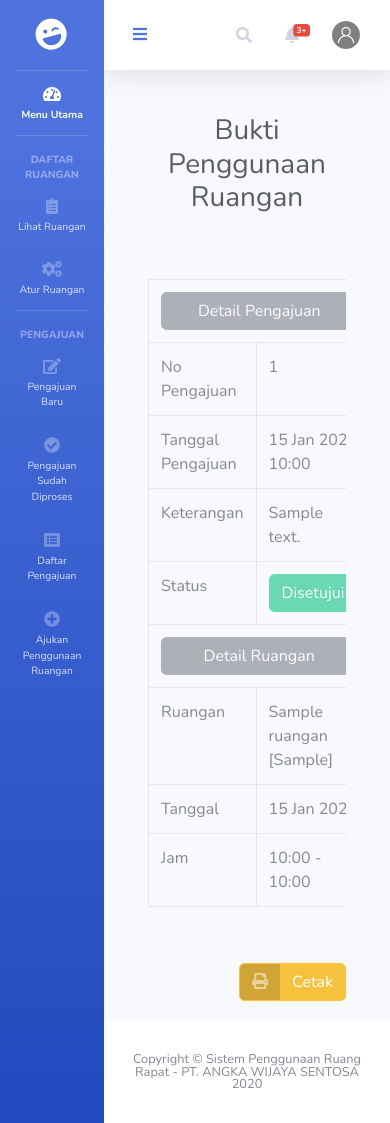
After one commit to aditbeta/sipenru, a PHP site: page /bukti_pengajuan.php?id_penggunaan=1 in a window 390 px wide. The commit adds this page. Run offline with PHP 8.4, Linux system fonts and the light colour scheme; the visitor is signed in with stand-in values (Sample User, id 1); tables that the repository leaves empty hold one stand-in row (values such as "Sample post").

Commit message:
Add Bukti Penggunaan Ruangan

```diff
--- /dev/null
+++ b/bukti_pengajuan.php
@@ -0,0 +1,113 @@
+<!DOCTYPE html>
+<html lang="en">
+
+<?php $title = "Bukti Pengajuan"; include 'head.php';?>
+
+<body id="page-top">
+
+  <!-- Page Wrapper -->
+  <div id="wrapper">
+
+    <?php include 'navigasi.php';?>
+
+    <!-- Content Wrapper -->
+    <div id="content-wrapper" class="d-flex flex-column">
+
+      <!-- Main Content -->
+      <div id="content">
+
+        <?php include 'topbar.php';?>
+
+        <!-- Begin Page Content -->
+        <div class="container-fluid">
+          <?php include 'header_laporan.php';?>
+
+          <!-- Page Heading -->
+          <div class="card-body" align="center">
+              <h1 class="h3 mb-4 text-gray-800">Bukti Penggunaan Ruangan</h1>
+          </div>
+
+          <!-- Table data ruangan -->
+          <div class="card-body">
+            <div class="row">
+              <div class="col-md-3"></div>
+              <div class="col-md-6">
+                <div class="table-responsive">
+                  <table class="table table-bordered" id="dataTable" width="100%" cellspacing="0">
+                    <tbody>
+                      <?php
+                      include 'db_connection.php';
+                      $conn = connectDB();
+
+                      $id_penggunaan = $_GET["id_penggunaan"];
+                      $sql = "SELECT * FROM PenggunaanRuangan WHERE id='".$id_penggunaan."'";
+                      $result = $conn->query($sql);
+
+                      if ($result->num_rows > 0) {
+                          $row = $result->fetch_assoc();
+                          $tanggal_pengajuan = date('j M Y', strtotime($row["tanggal_pengajuan"]));
+                          $jam_pengajuan = date('H:i', strtotime($row["tanggal_pengajuan"]));
+
+                          switch ($row["status"]) {
+                            case 1:
+                              $status = "<button class='btn btn-success' disabled>Disetujui</button>";
+                              break;
+                            case 2:
+                              $status = "<button class='btn btn-danger' disabled>Ditolak</button>";
+                              break;
+                            default:
+                              $status = "<button class='btn btn-warning' disabled>Diajukan</button>";
+                              break;
+                          }
+
+                          echo "<tr><td colspan='2' align='center'><button type='button' class='btn btn-secondary' style='width:100%;' disabled>Detail Pengajuan</button></td></tr>";
+                          echo "<tr><td>No Pengajuan</td><td>".$row["id"]."</td></tr>";
+                          echo "<tr><td>Tanggal Pengajuan</td><td>".$tanggal_pengajuan." ".$jam_pengajuan."</td></tr>";
+                          echo "<tr><td>Keterangan</td><td>".$row["keterangan"]."</td></tr>";
+                          echo "<tr><td>Status</td><td>".$status."</td></tr>";
+
+                          $ketersediaan = getData($conn, "SELECT * FROM KetersediaanRuangan WHERE id='".$row["id_ketersediaan"]."'");
+                          $tanggal = date('j M Y', strtotime($ketersediaan["tanggal"]));
+                          $jam = substr($ketersediaan["jam_mulai"], 0, 5)." - ".substr($ketersediaan["jam_selesai"], 0, 5);
+
+                          $ruangan = getData($conn, "SELECT * FROM Ruangan WHERE kode='".$ketersediaan["kode_ruangan"]."'");
+
+                          echo "<tr><td colspan='2' align='center'><button type='button' class='btn btn-secondary' style='width:100%;' disabled>Detail Ruangan</button></td></tr>";
+                          echo "<tr><td>Ruangan</td><td>".$ruangan["nama"]." [".$ketersediaan["kode_ruangan"]."]"."</td></tr>";
+                          echo "<tr><td>Tanggal</td><td>".$tanggal."</td></tr>";
+                          echo "<tr><td>Jam</td><td>".$jam."</td></tr>";
+                      } else {
+                          echo "<tr><td colspan='5' align='center'>- Tidak ada bukti pengajuan -</td></tr>";
+                      }
+
+                      closeDB($conn);
+                      ?>
+                    </tbody>
+                  </table>
+                </div>
+              </div>
+              <div class="col-md-3"></div>
+            </div>
+          </div>
+
+          <?php include 'cetak_halaman.php';?>
+          <?php include 'footer_laporan.php';?>
+
+        </div>
+        <!-- /.container-fluid -->
+
+      </div>
+      <!-- End of Main Content -->
+
+      <?php include 'footer.php';?>
+
+    </div>
+    <!-- End of Content Wrapper -->
+
+  </div>
+  <!-- End of Page Wrapper -->
+
+  <?php include 'logout_and_script.php';?>
+</body>
+
+</html>
--- a/db_connection.php
+++ b/db_connection.php
@@ -13,4 +13,8 @@
 		$conn -> close();
 	}
 
+	function getData($conn, $sql) {
+		$result = $conn->query($sql);
+		return $result->fetch_assoc();
+	}
 ?>
```
Also changed, not shown: daftar_pengajuan.php (+4 -4 lines).
